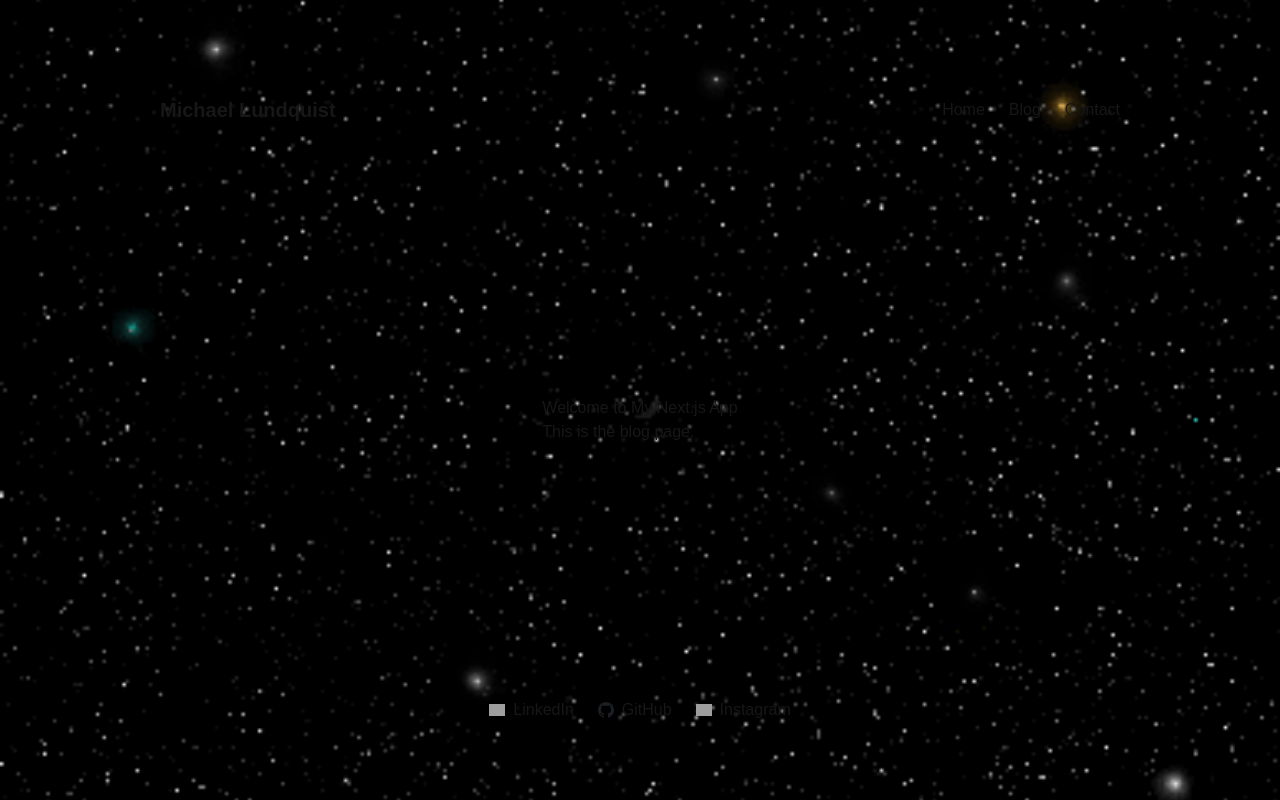
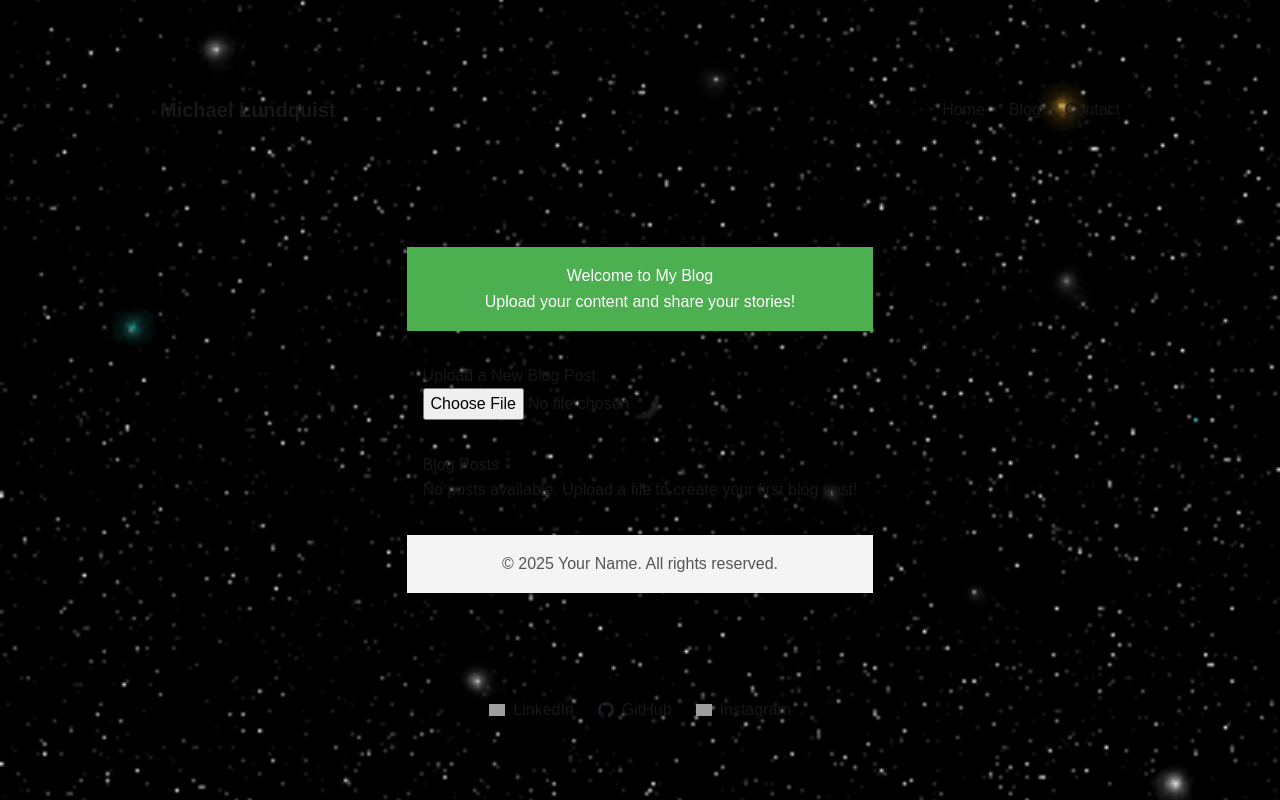
Before and after one commit to mlundqui/my-blog, a Next.js app: page /blog in a window 1280 px wide. Built offline with nearby package versions, Linux system fonts and the light colour scheme; grey boxes are pictures that could not be loaded.

Commit message:
changed the blog upload api, still need to configure the backend

```diff
--- /dev/null
+++ b/app/api/upload.ts
@@ -0,0 +1,59 @@
+import type { NextApiRequest, NextApiResponse } from 'next';
+import { promises as fs } from 'fs';
+import path from 'path';
+import formidable, { File } from 'formidable';
+import { parse as parseDocx } from 'docx-parser';
+
+export const config = {
+  api: {
+    bodyParser: false,
+  },
+};
+
+interface BlogPost {
+  title: string;
+  content: string;
+}
+
+const handler = async (req: NextApiRequest, res: NextApiResponse) => {
+  if (req.method === 'POST') {
+    const form = new formidable.IncomingForm();
+    form.uploadDir = path.join(process.cwd(), 'public', 'uploads');
+    form.keepExtensions = true;
+
+    form.parse(req, async (err, fields, files) => {
+      if (err) {
+        res.status(500).json({ error: 'Error parsing the file.' });
+        return;
+      }
+
+      const uploadedFile = files.file as File;
+      const filePath = uploadedFile.filepath;
+
+      try {
+        const fileType = uploadedFile.mimetype;
+        let title = uploadedFile.originalFilename || 'Untitled';
+        let content = '';
+
+        if (fileType === 'text/plain') {
+          content = await fs.readFile(filePath, 'utf-8');
+        } else if (fileType === 'application/vnd.openxmlformats-officedocument.wordprocessingml.document') {
+          content = await parseDocx(filePath);
+        } else {
+          res.status(400).json({ error: 'Unsupported file type.' });
+          return;
+        }
+
+        const post: BlogPost = { title, content };
+        res.status(200).json(post);
+      } catch (error) {
+        console.error('Error processing the file:', error);
+        res.status(500).json({ error: 'Failed to process the file.' });
+      }
+    });
+  } else {
+    res.status(405).json({ error: 'Method Not Allowed' });
+  }
+};
+
+export default handler;
--- a/app/blog/page.tsx
+++ b/app/blog/page.tsx
@@ -1,12 +1,71 @@
-//import Navbar from 'app/components/Navbar';
+'use client';
 
-export default function Home() {
-    return (
+import { useState, ChangeEvent } from 'react';
 
-      <div>
+interface BlogPost {
+  title: string;
+  content: string;
+}
 
-        <h1>Welcome to My Next.js App</h1>
-        <p>This is the blog page.</p>
-      </div>
-    );
-  }
+export default function Blog() {
+  const [posts, setPosts] = useState<BlogPost[]>([]);
+
+  const handleFileUpload = async (event: ChangeEvent<HTMLInputElement>) => {
+    const file = event.target.files?.[0];
+    if (file) {
+      const formData = new FormData();
+      formData.append('file', file);
+
+      try {
+        const response = await fetch('/api/upload', {
+          method: 'POST',
+          body: formData,
+        });
+
+        if (response.ok) {
+          const newPost: BlogPost = await response.json();
+          setPosts((prevPosts) => [newPost, ...prevPosts]);
+        } else {
+          alert('Failed to upload the file. Please try again.');
+        }
+      } catch (error) {
+        console.error('Error uploading file:', error);
+        alert('An error occurred. Please try again.');
+      }
+    }
+  };
+
+  return (
+    <div style={{ fontFamily: 'Arial, sans-serif', lineHeight: '1.6' }}>
+      <header style={{ backgroundColor: '#4CAF50', color: 'white', padding: '1rem', textAlign: 'center' }}>
+        <h1>Welcome to My Blog</h1>
+        <p>Upload your content and share your stories!</p>
+      </header>
+
+      <main style={{ maxWidth: '800px', margin: '2rem auto', padding: '0 1rem' }}>
+        <section>
+          <h2>Upload a New Blog Post</h2>
+          <input type="file" accept=".txt, .docx" onChange={handleFileUpload} />
+        </section>
+
+        <section style={{ marginTop: '2rem' }}>
+          <h2>Blog Posts</h2>
+          {posts.length === 0 ? (
+            <p>No posts available. Upload a file to create your first blog post!</p>
+          ) : (
+            posts.map((post, index) => (
+              <article key={index} style={{ marginBottom: '2rem' }}>
+                <h3>{post.title}</h3>
+                <p>{post.content}</p>
+              </article>
+            ))
+          )}
+        </section>
+      </main>
+
+      <footer style={{ backgroundColor: '#f4f4f4', color: '#555', textAlign: 'center', padding: '1rem', marginTop: '2rem' }}>
+        <p>&copy; 2025 Your Name. All rights reserved.</p>
+      </footer>
+    </div>
+  );
+}
--- a/app/page.tsx
+++ b/app/page.tsx
@@ -1,4 +1,3 @@
-
 /**
  * Home component representing the main page of the website.
  *
@@ -7,17 +6,19 @@
 
 import Link from 'next/link';
 
+
 export default function Home() {
   return (
-    <div>
-      <main style={{ width: '100%' }}>
+    <div style={{ padding: '0 20px' }}>
+      <main style={{ width: '1200px', maxWidth: '1200px', margin: '0 auto' }}>
+
         {/* Main heading */}
-        <h1>Welcome to the Home Page!</h1>
-        <p>This is the Home Page of my website.</p>
+        <center><h1>Welcome to the Home Page!</h1>
+        <p>This is the Home Page of my website.</p></center>
         <br></br>
 
         {/* About Us Section */}
-        <section>
+        <center><section>
           <h2>About Us</h2>
           <p>Learn more about what we do and our mission.</p>
           <img
@@ -25,27 +26,30 @@ export default function Home() {
             alt="About Us"
             style={{ width: '20%', maxWidth: '600px', height: 'auto', borderRadius: '8px' }}
           />
-        </section>
+        </section></center>
 
         {/* Our Services Section */}
-        <section>
+        <center><section>
           <h2>Our Services</h2>
           <p>Explore the services we offer to our customers.</p>
-          <div>
+          <div style={{ display: 'flex', flexWrap: 'wrap', gap: '10px', justifyContent: 'space-between' }}>
             <img
               src="/pikachu.gif"
               alt="Service 1"
-              style={{ width: '20%', maxWidth: '600px', height: 'auto', borderRadius: '8px' }}
+              style={{ width: '400px', maxWidth: '600px', height: 'auto', borderRadius: '8px' }}
             />
             <img
               src="/chillmoon.gif"
               alt="Service 2"
-              style={{ width: '20%', maxWidth: '600px', height: 'auto', borderRadius: '8px' }}
+              style={{ width: '400px', maxWidth: '600px', height: 'auto', borderRadius: '8px' }}
             />
           </div>
         </section>
 
+        </center>
+
         {/* Gallery Section */}
+        <center>
         <section>
           <h2>Gallery</h2>
           <p>Check out some of our featured work!</p>
@@ -67,12 +71,13 @@ export default function Home() {
             />
           </div>
         </section>
+        </center>
       </main>
 
       <br />
 
       {/* Navigation Bar */}
-      <nav>
+      <center><nav>
         <p>This is the Navigation Bar</p>
         <ul>
           <li>
@@ -82,7 +87,7 @@ export default function Home() {
             <b><Link href="/contact">Contact</Link></b>
           </li>
         </ul>
-      </nav>
+      </nav></center>
     </div>
   );
 }
--- a/package.json
+++ b/package.json
@@ -14,7 +14,9 @@
     "@emotion/styled": "^11.14.0",
     "@mui/material": "^6.3.1",
     "@prisma/client": "^6.1.0",
+    "docx-parser": "^0.2.1",
     "dotenv": "^16.4.7",
+    "formidable": "^3.5.2",
     "framer-motion": "^11.15.0",
     "googleapis": "^144.0.0",
     "lucide-react": "^0.469.0",
```
Also changed, not shown: 1 other file (tests, documents, lock files or other folders).
